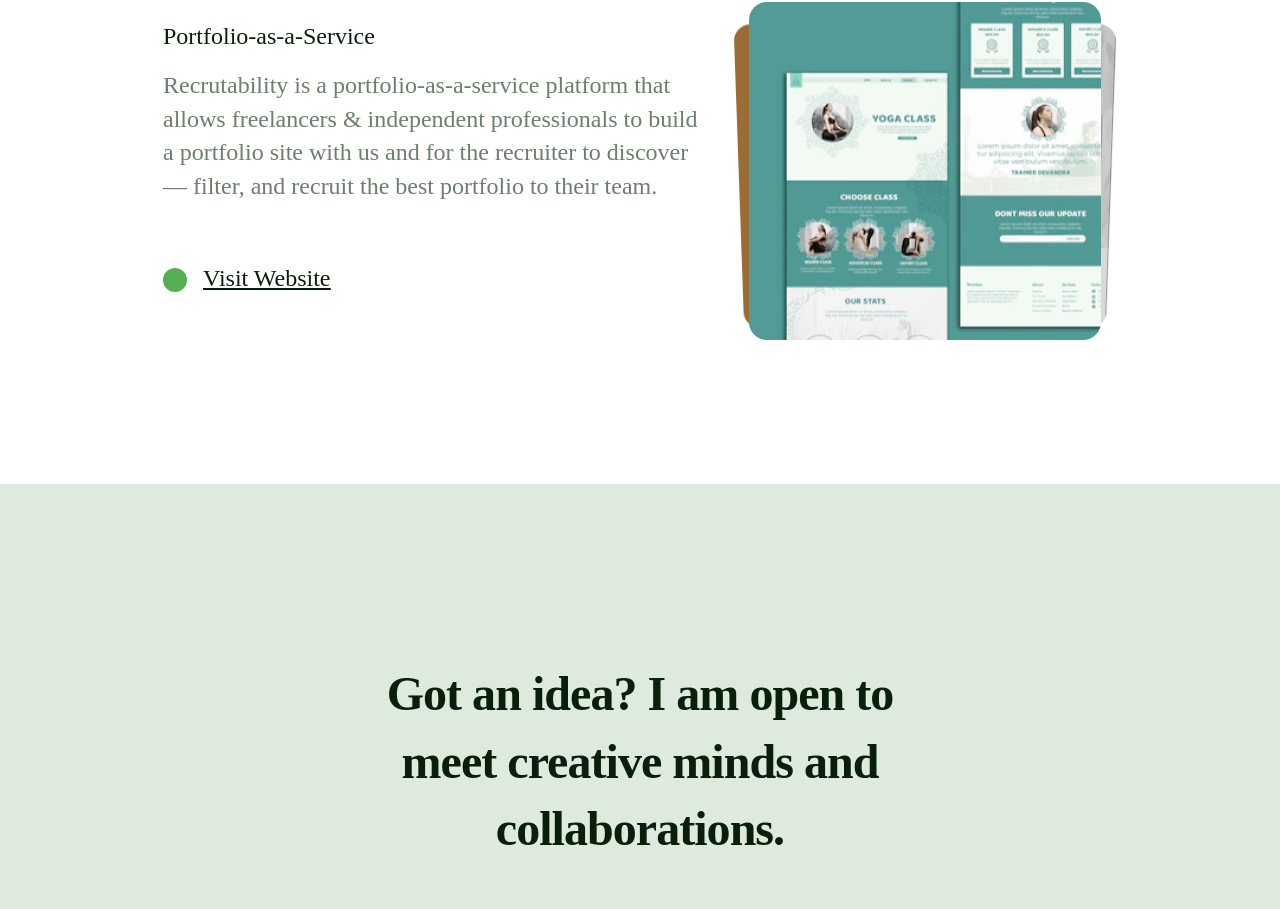
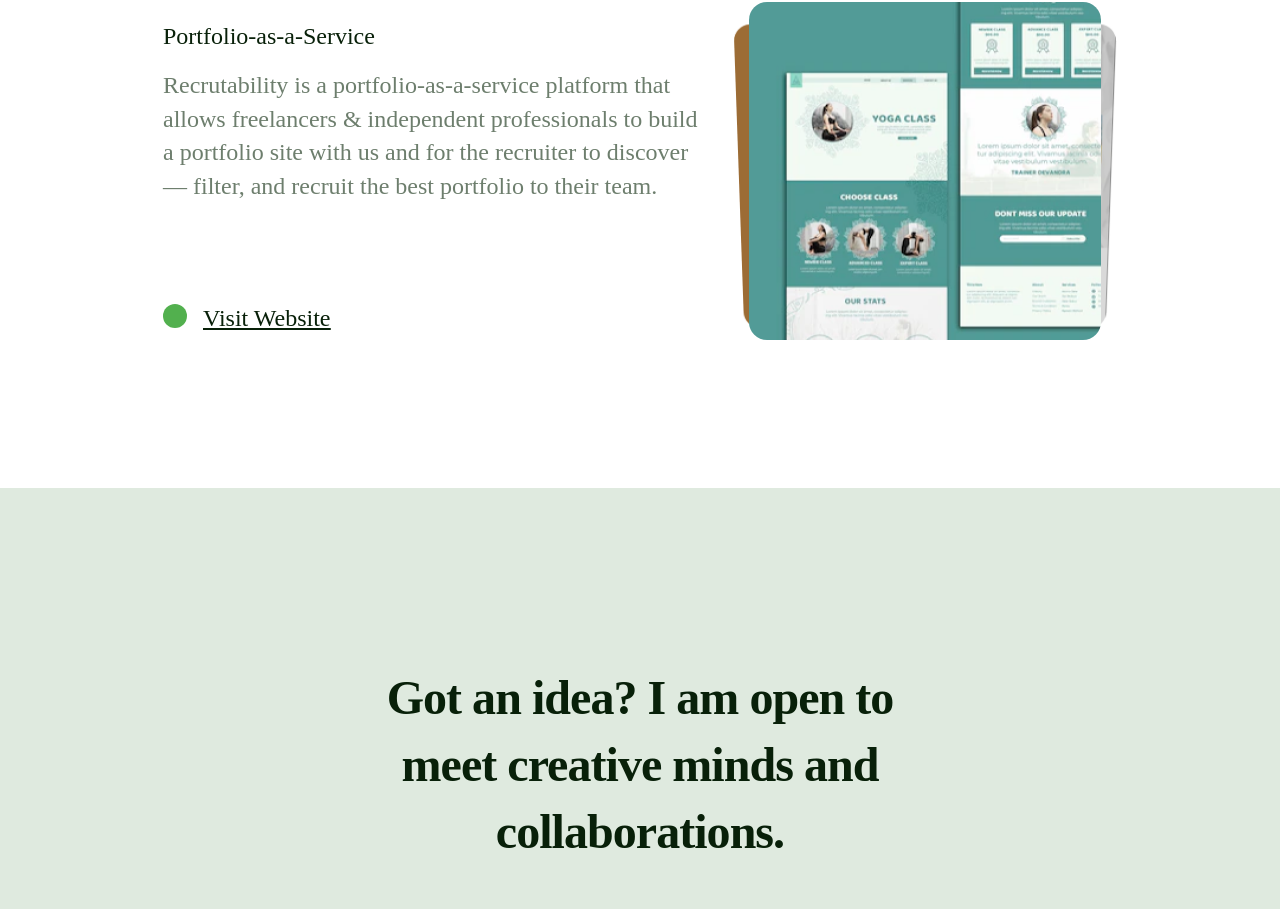
Before and after one commit to Mudassirrahman/landingpage, a Next.js app: page / in a window 1280 px wide. Shown: the part 1693-2602 px from the top of the page. Built offline with nearby package versions, Linux system fonts and the light colour scheme.

Commit message:
viset link css changed

```diff
--- a/styles/PortFolio2.module.css
+++ b/styles/PortFolio2.module.css
@@ -174,11 +174,11 @@
   }
 
   .portFolio2Link{
-    margin-top: 130px;
+    margin-top: 150px;
   }
 
   .linkCricle{
-    margin-top: 8.5rem;
+    margin-top: 9.5rem;
   }
 }
 
```
